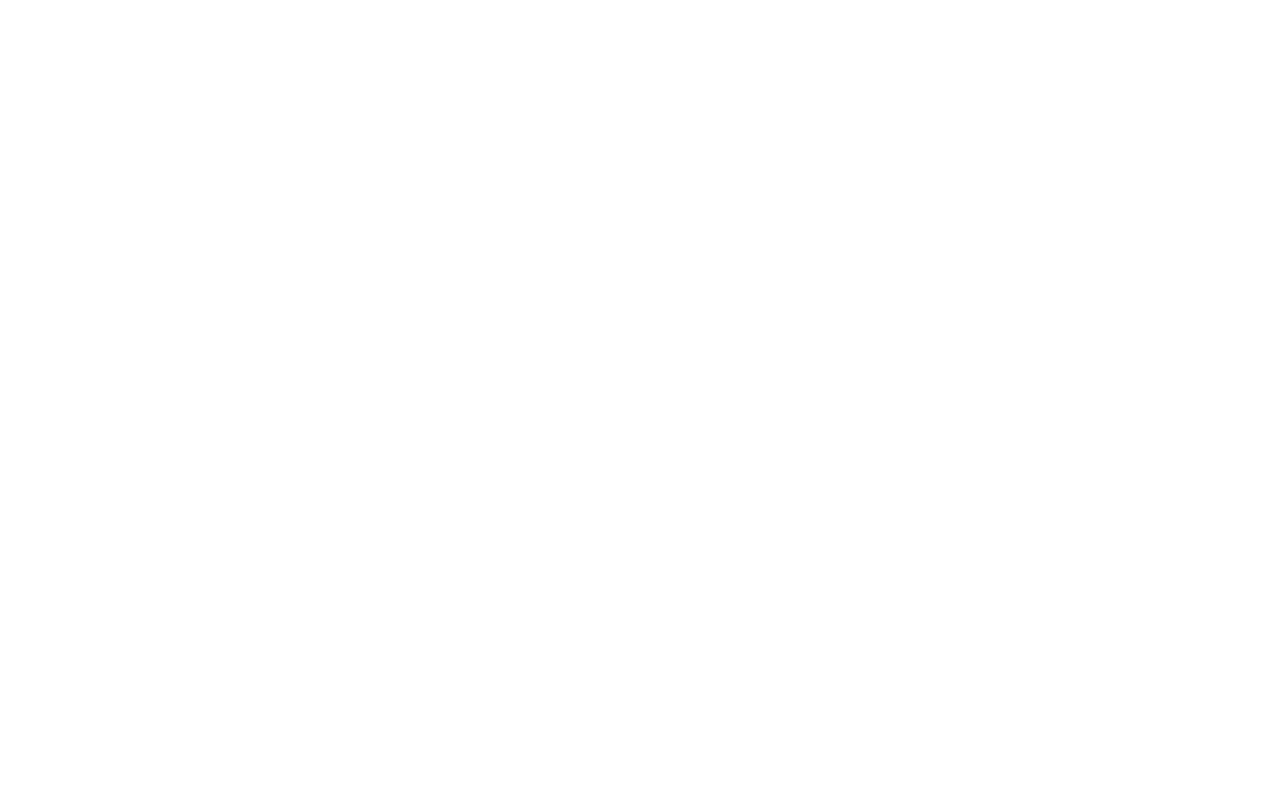
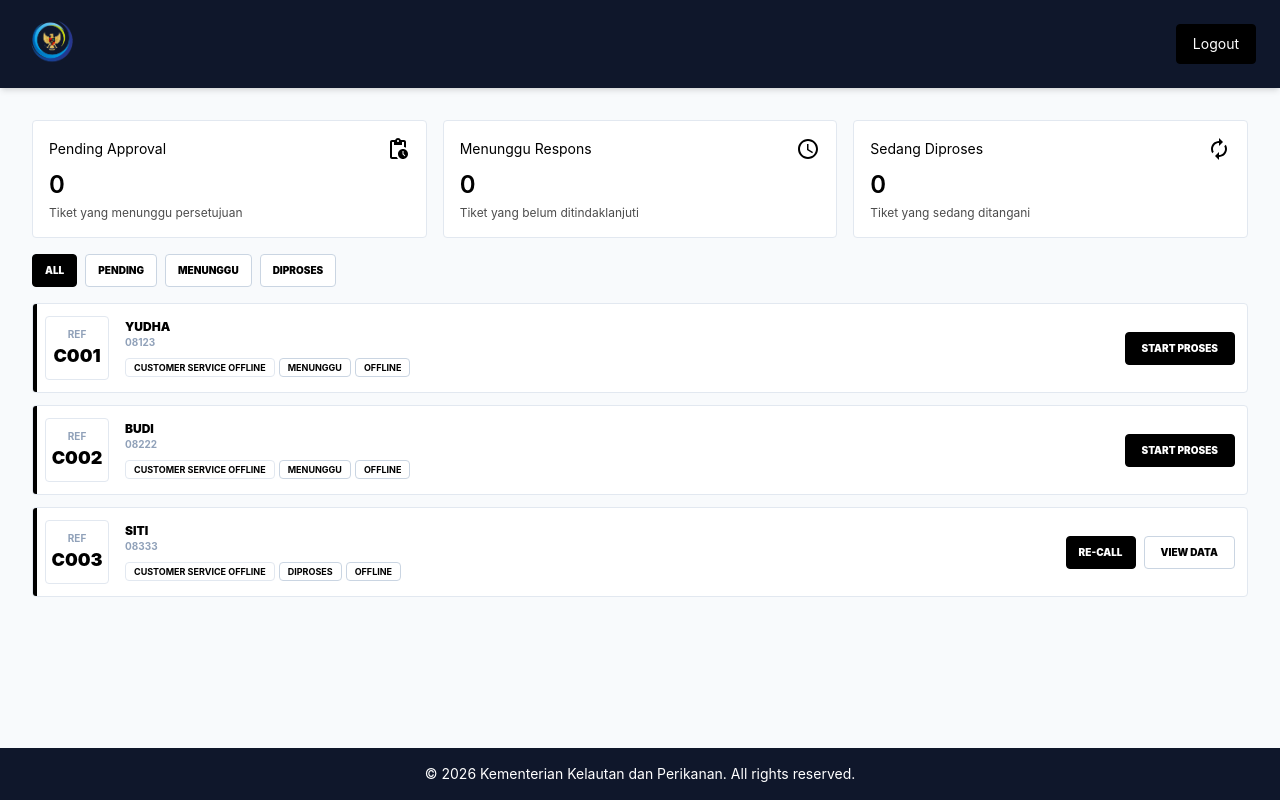
Before and after one commit to yudhaginongpratidina/kkp-semarang-v1, a React (Vite) app: page /customer-service-offline in a window 1280 px wide. Built offline with nearby package versions, Linux system fonts and the light colour scheme.

Commit message:
create customer-service-offline

```diff
--- a/src/app/router.tsx
+++ b/src/app/router.tsx
@@ -10,6 +10,7 @@
 import TerminalRoutesWithSkeleton from '../modules/terminal/routes';
 
 import SMKHPOfflineRoutesWithSkeleton from '../modules/smkhp-offline/routes';
+import CustomerServiceOfflineRoutesWithSkeleton from '../modules/customer-service-offline/routes';
 
 // main router
 export const router = createBrowserRouter([
@@ -41,4 +42,8 @@
         path: '/smkhp-offline/*',
         Component: SMKHPOfflineRoutesWithSkeleton,
     },
+    {
+        path: '/customer-service-offline/*',
+        Component: CustomerServiceOfflineRoutesWithSkeleton,
+    },
 ]);
--- /dev/null
+++ b/src/modules/customer-service-offline/components/queues/customer-service-offline.queue.tsx
@@ -0,0 +1,164 @@
+import * as React from 'react';
+import { cva } from 'class-variance-authority';
+
+import { ItemQueue } from '../../../../shared/components';
+
+/**
+ * =========================================================
+ * TYPES
+ * =========================================================
+ */
+
+type QueueStatus = 'Pending' | 'Menunggu' | 'Diproses';
+
+type RawQueueItem = {
+    token: string;
+    queue: number;
+    name: string;
+    phone: string;
+    status: string; // 🔴 dari API (bebas)
+};
+
+type QueueItem = {
+    token: string;
+    queue: number;
+    name: string;
+    phone: string;
+    status: QueueStatus;
+};
+
+type CustomerServiceOfflineQueueListProps = Omit<
+    React.ComponentPropsWithoutRef<'div'>,
+    'children'
+> & {
+    data: RawQueueItem[];
+    onAction?: (item: QueueItem) => void;
+    onRecall?: (item: QueueItem) => void;
+    defaultFilter?: QueueStatus | 'All';
+};
+
+/**
+ * =========================================================
+ * NORMALIZER (FIX UTAMA)
+ * =========================================================
+ */
+
+const normalizeStatus = (status: string): QueueStatus => {
+    switch (status.toLowerCase()) {
+        case 'pending':
+            return 'Pending';
+        case 'menunggu':
+        case 'waiting':
+            return 'Menunggu';
+        case 'diproses':
+        case 'processing':
+            return 'Diproses';
+        default:
+            return 'Pending';
+    }
+};
+
+/**
+ * =========================================================
+ * VARIANTS
+ * =========================================================
+ */
+
+const filterButtonVariants = cva(
+    'px-3 py-2 text-[10px] font-black uppercase border rounded-sm transition-all',
+    {
+        variants: {
+            active: {
+                true: 'bg-black text-white border-black',
+                false: 'bg-white text-black border-slate-300 hover:border-black',
+            },
+        },
+    },
+);
+
+/**
+ * =========================================================
+ * COMPONENT
+ * =========================================================
+ */
+
+export default function CustomerServiceOfflineQueue(
+    props: CustomerServiceOfflineQueueListProps,
+) {
+    const {
+        data,
+        onAction,
+        onRecall,
+        defaultFilter = 'All',
+        className,
+        ...rest
+    } = props;
+
+    /**
+     * 🔥 FIX: normalize sekali di sini
+     */
+    const safeData: QueueItem[] = React.useMemo(() => {
+        return data.map((item) => ({
+            ...item,
+            status: normalizeStatus(item.status),
+        }));
+    }, [data]);
+
+    const [filter, setFilter] = React.useState<QueueStatus | 'All'>(
+        defaultFilter,
+    );
+
+    const filteredData = React.useMemo(() => {
+        if (filter === 'All') return safeData;
+        return safeData.filter((item) => item.status === filter);
+    }, [safeData, filter]);
+
+    return (
+        <div
+            className={`w-full flex flex-col gap-4 ${className ?? ''}`}
+            {...rest}
+        >
+            {/* FILTER */}
+            <div className="flex gap-2">
+                {(['All', 'Pending', 'Menunggu', 'Diproses'] as const).map(
+                    (item) => (
+                        <button
+                            key={item}
+                            onClick={() => setFilter(item)}
+                            className={filterButtonVariants({
+                                active: filter === item,
+                            })}
+                        >
+                            {item}
+                        </button>
+                    ),
+                )}
+            </div>
+
+            {/* LIST */}
+            <div className="flex flex-col gap-3">
+                {filteredData.length === 0 && (
+                    <div className="text-[12px] font-bold text-slate-400 text-center py-6 border border-slate-200 rounded-sm">
+                        Tidak ada data
+                    </div>
+                )}
+
+                {filteredData.map((item) => (
+                    <ItemQueue
+                        key={item.token}
+                        token={item.token}
+                        queue={item.queue}
+                        name={item.name}
+                        phone={item.phone}
+                        serviceType="customer-service-offline"
+                        status={
+                            item.status === 'Pending' ? 'Menunggu' : item.status
+                        }
+                        onAction={() => onAction?.(item)}
+                        onRecall={() => onRecall?.(item)}
+                    />
+                ))}
+            </div>
+        </div>
+    );
+}
--- /dev/null
+++ b/src/modules/customer-service-offline/components/skeletons/customer-service-offline.skeleton.tsx
@@ -0,0 +1,26 @@
+import CustomerServiceOfflineLayout from '../../layouts/customer-service-offline.layout';
+import { Skeleton } from '../../../../shared/components';
+
+export default function CustomerServiceOfflineSkeleton() {
+    return (
+        <CustomerServiceOfflineLayout>
+            <div className="w-full grid grid-cols-2 md:grid-cols-3 gap-4">
+                <Skeleton className="min-h-32 w-full" />
+                <Skeleton className="min-h-32 w-full" />
+                <Skeleton className="min-h-32 w-full" />
+            </div>
+            <div className="w-full space-y-4">
+                <div className="w-full flex gap-4">
+                    <Skeleton className="min-h-8 w-24" />
+                    <Skeleton className="min-h-8 w-24" />
+                    <Skeleton className="min-h-8 w-24" />
+                </div>
+                <div className="w-full space-y-4">
+                    <Skeleton className="min-h-14 w-full" />
+                    <Skeleton className="min-h-14 w-full" />
+                    <Skeleton className="min-h-14 w-full" />
+                </div>
+            </div>
+        </CustomerServiceOfflineLayout>
+    );
+}
--- /dev/null
+++ b/src/modules/customer-service-offline/components/statistik/customer-service-offline.statistik.tsx
@@ -0,0 +1,38 @@
+import { Stat } from '../../../../shared/components';
+
+import { MdOutlinePendingActions } from 'react-icons/md';
+import { MdAccessTime } from 'react-icons/md';
+import { MdAutorenew } from 'react-icons/md';
+
+export default function CustomerServiceOfflineStatistik({
+    pending_counter,
+    processing_counter,
+    waiting_counter,
+}: {
+    pending_counter: number;
+    processing_counter: number;
+    waiting_counter: number;
+}) {
+    return (
+        <div className="w-full grid grid-cols-2 md:grid-cols-3 gap-4">
+            <Stat
+                icon={<MdOutlinePendingActions size={24} />}
+                label="Pending Approval"
+                value={pending_counter}
+                description="Tiket yang menunggu persetujuan"
+            />
+            <Stat
+                icon={<MdAccessTime size={24} />}
+                label="Menunggu Respons"
+                value={waiting_counter}
+                description="Tiket yang belum ditindaklanjuti"
+            />
+            <Stat
+                icon={<MdAutorenew size={24} />}
+                label="Sedang Diproses"
+                value={processing_counter}
+                description="Tiket yang sedang ditangani"
+            />
+        </div>
+    );
+}
--- /dev/null
+++ b/src/modules/customer-service-offline/layouts/customer-service-offline.layout.tsx
@@ -0,0 +1,20 @@
+import HeaderNavigation from '../../../shared/navigations/header.navigation';
+import FooterNavigation from '../../../shared/navigations/footer.navigation';
+
+export default function CustomerServiceOfflineLayout({
+    children,
+}: {
+    children: React.ReactNode;
+}) {
+    return (
+        <div className="min-h-screen bg-slate-50 flex flex-col">
+            <HeaderNavigation />
+            <main className="flex-1 p-8">
+                <div className="w-full mx-auto max-w-7xl space-y-4">
+                    {children}
+                </div>
+            </main>
+            <FooterNavigation />
+        </div>
+    );
+}
--- /dev/null
+++ b/src/modules/customer-service-offline/pages/customer-service-offline.page.tsx
@@ -0,0 +1,49 @@
+import CustomerServiceOfflineLayout from '../layouts/customer-service-offline.layout';
+
+import CustomerServiceOfflineStatistik from '../components/statistik/customer-service-offline.statistik';
+import CustomerServiceOfflineQueue from '../components/queues/customer-service-offline.queue';
+
+const data = [
+    {
+        token: '1',
+        queue: 1,
+        name: 'Yudha',
+        phone: '08123',
+        status: 'pending',
+    },
+    {
+        token: '2',
+        queue: 2,
+        name: 'Budi',
+        phone: '08222',
+        status: 'menunggu',
+    },
+    {
+        token: '3',
+        queue: 3,
+        name: 'Siti',
+        phone: '08333',
+        status: 'diproses',
+    },
+];
+
+export default function CustomerServiceOfflinePage() {
+    return (
+        <CustomerServiceOfflineLayout>
+            <CustomerServiceOfflineStatistik
+                pending_counter={0}
+                processing_counter={0}
+                waiting_counter={0}
+            />
+            <CustomerServiceOfflineQueue
+                data={data}
+                onAction={(item) => {
+                    console.log('ACTION:', item);
+                }}
+                onRecall={(item) => {
+                    console.log('RECALL:', item);
+                }}
+            />
+        </CustomerServiceOfflineLayout>
+    );
+}
--- /dev/null
+++ b/src/modules/customer-service-offline/routes.tsx
@@ -0,0 +1,26 @@
+// react
+import { lazy, Suspense } from 'react';
+import { Routes, Route } from 'react-router-dom';
+
+// skeleton
+import CustomerServiceOfflineSkeleton from './components/skeletons/customer-service-offline.skeleton';
+
+// pages
+const CustomerServiceOfflinePage = lazy(
+    () => import('./pages/customer-service-offline.page'),
+);
+
+export default function CustomerServiceOfflineRoutesWithSkeleton() {
+    return (
+        <Routes>
+            <Route
+                path="/"
+                element={
+                    <Suspense fallback={<CustomerServiceOfflineSkeleton />}>
+                        <CustomerServiceOfflinePage />
+                    </Suspense>
+                }
+            />
+        </Routes>
+    );
+}
--- a/src/modules/menu/components/menus/main.menu.list.tsx
+++ b/src/modules/menu/components/menus/main.menu.list.tsx
@@ -31,6 +31,7 @@
             />
 
             <MenuItem
+                href="/customer-service-offline"
                 title="Customer Service"
                 description="Layanan untuk membantu pengajuan SMKHP bagi yang belum memilikinya"
                 icon={<IoIosHeadset size={32} className="text-black" />}
--- a/src/shared/components/item-queue.tsx
+++ b/src/shared/components/item-queue.tsx
@@ -116,11 +116,12 @@
 } as const;
 
 const parseService = (type: ServiceType) => {
-    const [service, channel] = type.split('-') as [
-        keyof typeof baseServiceConfig,
-        'offline' | 'online',
-    ];
-
+    const isOffline = type.endsWith('-offline');
+    const channel = isOffline ? 'offline' : 'online';
+    const service = type.replace(
+        /-(offline|online)$/,
+        '',
+    ) as keyof typeof baseServiceConfig;
     return { service, channel };
 };
 
```
